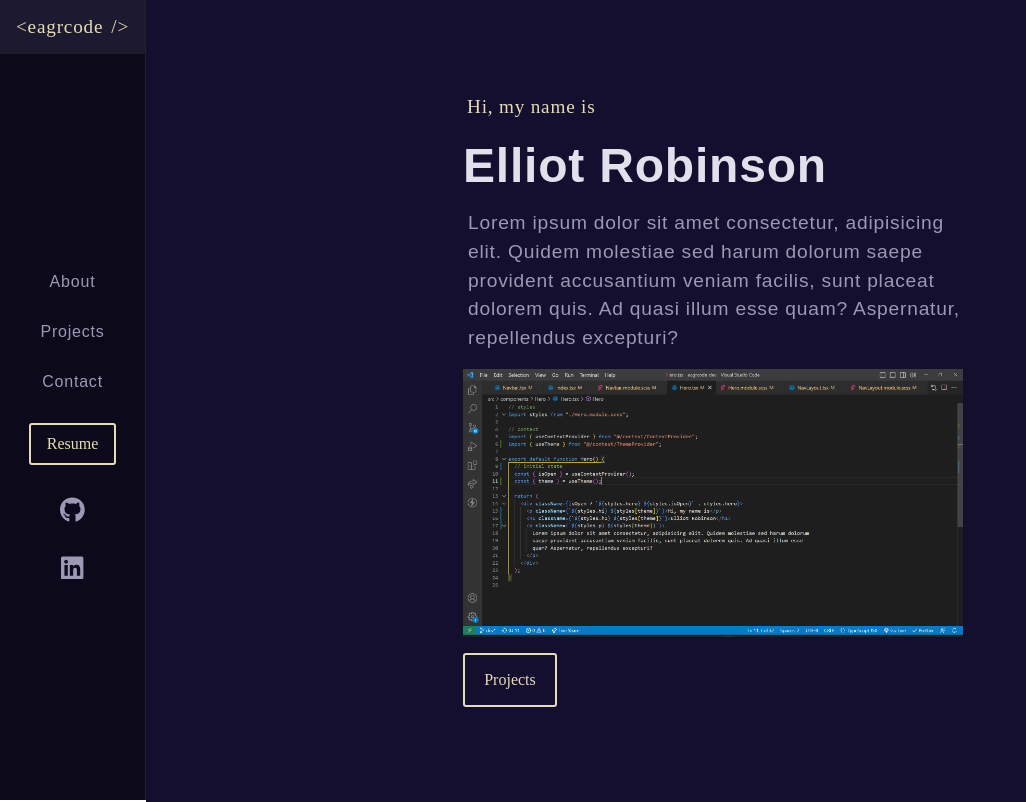
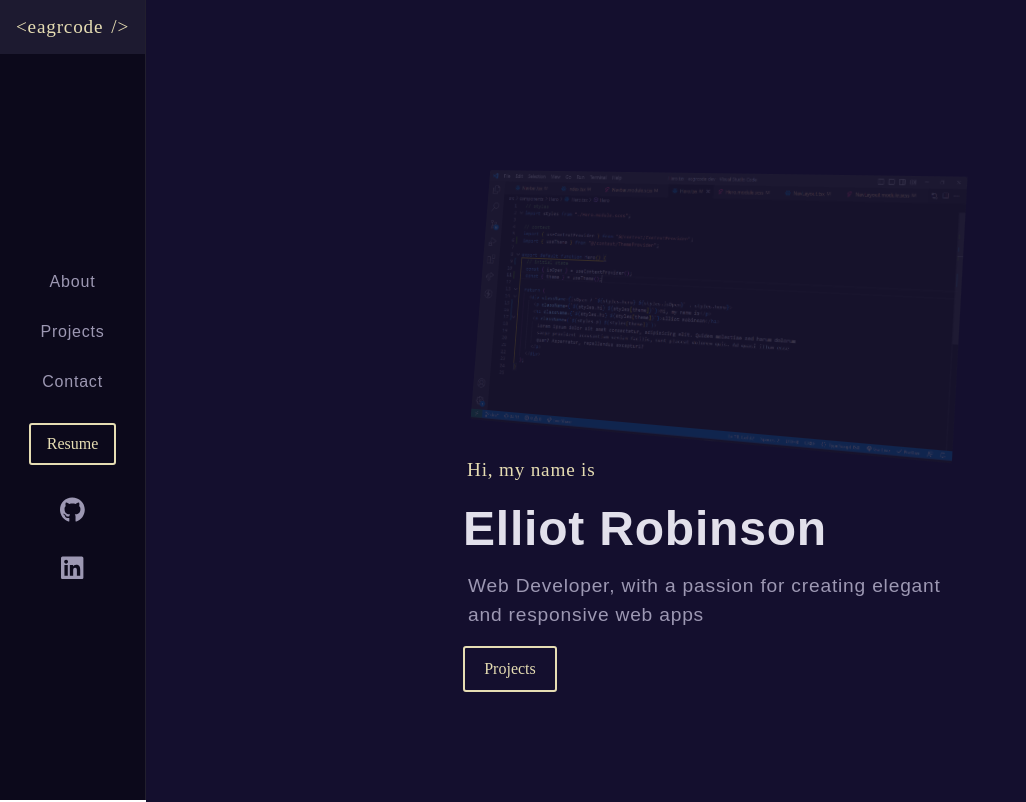
Before and after one commit to eagrcode/eagrcode-dev, a Next.js app: page / in a window 1280 px wide. Shown: the top 802 px of the page, without its empty margins (0-1026 px from the left). Built offline with nearby package versions, Linux system fonts and the light colour scheme; a web font is replaced by a local one.

Commit message:
add new styling to Hero

```diff
--- a/src/components/Hero/Hero.module.scss
+++ b/src/components/Hero/Hero.module.scss
@@ -3,9 +3,10 @@
   flex-direction: column;
   justify-content: center;
   align-items: center;
-  gap: 3rem;
-  height: 100svh;
-  padding: var(--section-padding-mob);
+
+  height: calc(100svh - var(--nav-height));
+  margin-top: var(--nav-height);
+  // padding: var(--section-padding-mob);
 
   transition: all 0.2s ease-in-out;
 
@@ -92,14 +93,11 @@
 }
 
 .img {
-  // transform: rotate3d(0.5, -0.866, 0, 15deg) rotate(1deg);
-  // box-shadow: 2em 4em 6em -2em rgba(0, 0, 0, 0.5), 1em 2em 3.5em -2.5em rgba(0, 0, 0, 0.5);
-  // transition: 0.6s ease all;
-  // border-radius: 5px;
-  // filter: blur(2px);
-
-  // &:hover {
-  //   transform: rotate3d(0, 0, 0, 0deg) rotate(0deg);
-  //   filter: blur(0px);
-  // }
+  transform: perspective(1000px) rotateX(4deg) rotateY(-16deg) rotateZ(4deg) translateX(-10px);
+  box-shadow: 24px 16px 64px 0 rgba(0, 0, 0, 0.08);
+  border-radius: 2px;
+  // position: absolute;
+  // top: 0;
+  // margin: auto 0;
+  opacity: 0.2;
 }
--- a/src/components/Hero/Hero.tsx
+++ b/src/components/Hero/Hero.tsx
@@ -21,19 +21,17 @@ export default function Hero() {
   return (
     <section className={styles.heroSection}>
       <div className={styles.hero}>
-        <p className={`${styles.hi} ${styles[theme]}`}>Hi, my name is</p>
-        <h1 className={`${styles.h1} ${styles[theme]}`}>Elliot Robinson</h1>
-        <p className={`${styles.p} ${theme}`}>
-          Lorem ipsum dolor sit amet consectetur, adipisicing elit. Quidem molestiae sed harum
-          dolorum saepe provident accusantium veniam facilis, sunt placeat dolorem quis. Ad quasi
-          illum esse quam? Aspernatur, repellendus excepturi?
-        </p>
         <Image
           className={styles.img}
           src={HeroImg}
           alt="vsc-hero"
           style={{ height: "auto", width: "100%" }}
         />
+        <p className={`${styles.hi} ${styles[theme]}`}>Hi, my name is</p>
+        <h1 className={`${styles.h1} ${styles[theme]}`}>Elliot Robinson</h1>
+        <p className={`${styles.p} ${theme}`}>
+          Web Developer, with a passion for creating elegant and responsive web apps
+        </p>
         <HeroBtn />
       </div>
     </section>
--- a/src/components/Hero/HeroBtn/HeroBtn.module.scss
+++ b/src/components/Hero/HeroBtn/HeroBtn.module.scss
@@ -8,7 +8,7 @@
   background-color: transparent;
   border: solid 2px var(--accent-color);
   color: var(--accent-color);
-  padding: 1rem 1.2rem;
+  padding: 12px 1.2rem;
   border-radius: 3px;
   transition: all 0.9s;
 
--- a/src/pages/index.tsx
+++ b/src/pages/index.tsx
@@ -34,7 +34,6 @@ export default function Home() {
         <meta name="viewport" content="width=device-width, initial-scale=1" />
         <link rel="icon" href="/favicon.ico" />
       </Head>
-
       <Hero />
       <About />
 
```
